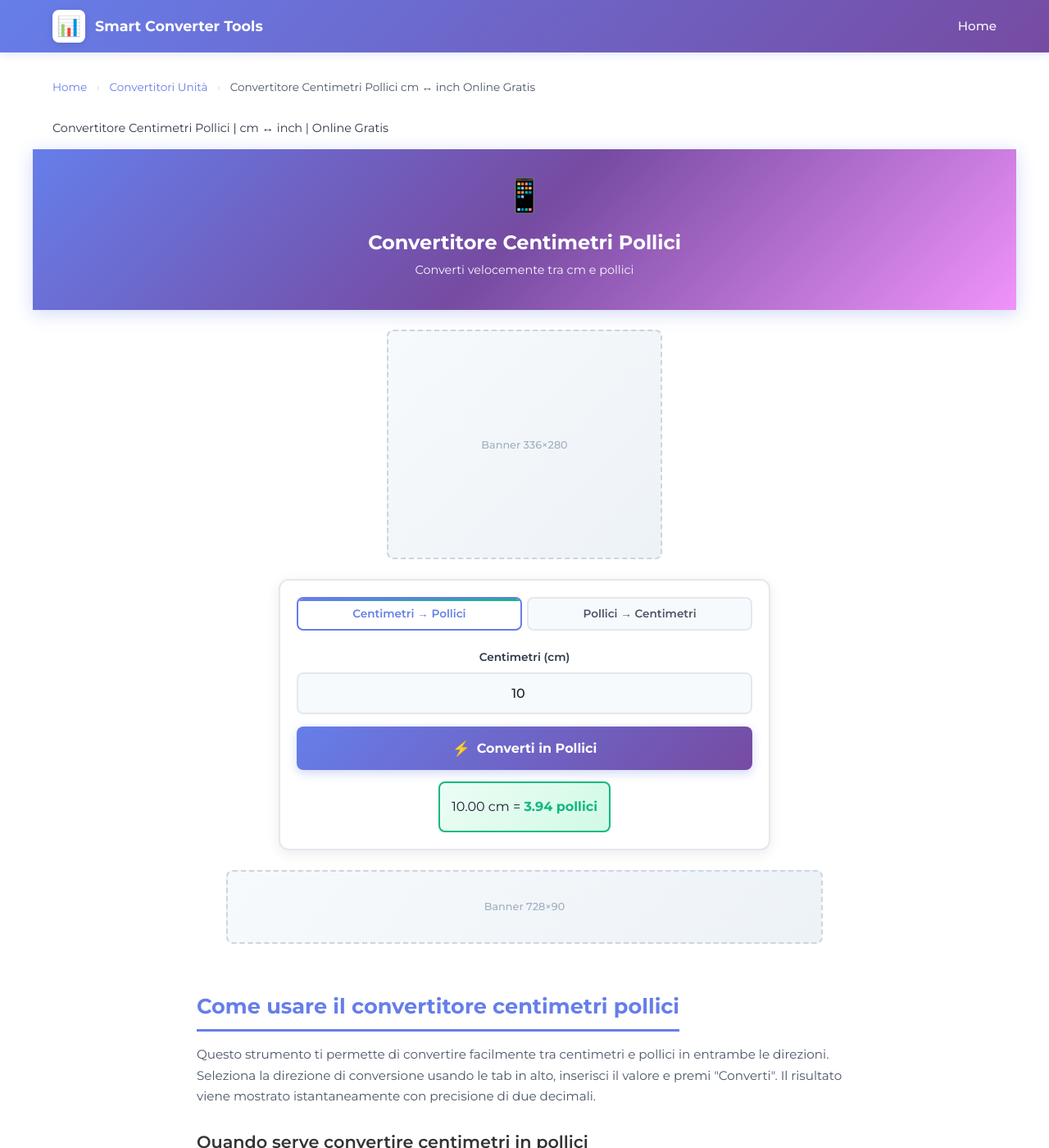
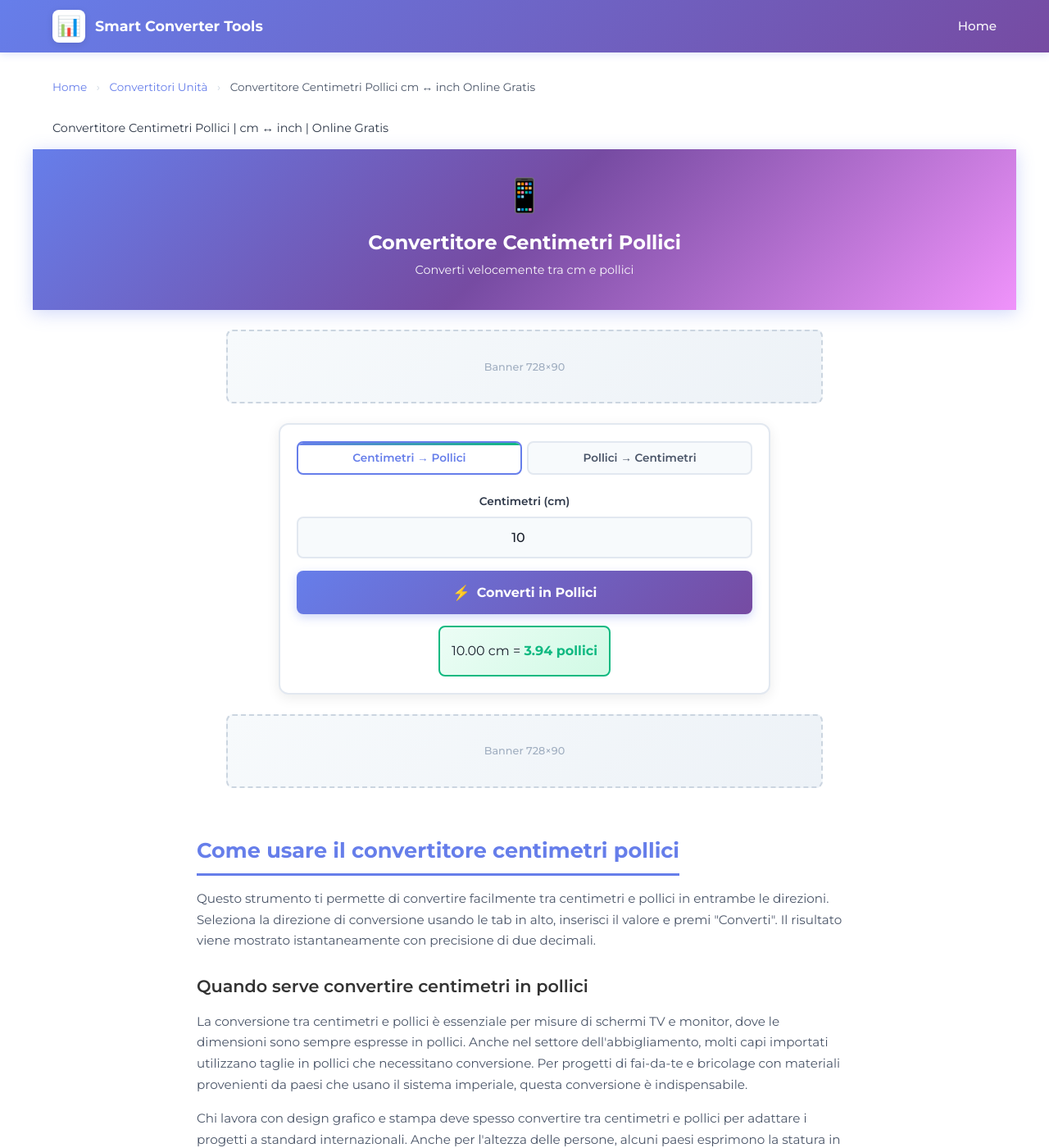
Before and after one commit to Calculator-Platform/smart-converter-tools, a Jekyll site: the page built from _calcolatori/convertitore-centimetri-pollici.md, in a window 1280 px wide and 1400 px high. Shown: the whole window at 82% size. Built offline with Jekyll 4.4.1, drawn with Linux system fonts in a browser that asks for light colours.

Commit message:
Update ad banner dimensions in conversion calculator

```diff
--- a/_calcolatori/convertitore-centimetri-pollici.md
+++ b/_calcolatori/convertitore-centimetri-pollici.md
@@ -15,7 +15,7 @@ subcategory: "lunghezza"
 <!-- ADV SPOT 1: Banner principale above fold -->
 <div class="ad-container ad-primary">
   <div class="ad-placeholder ad-main">
-    <span class="ad-text">Banner 336×280</span>
+    <span class="ad-text">Banner 728×90</span>
   </div>
 </div>
 
@@ -146,7 +146,7 @@ window.addEventListener('load',function(){document.getElementById('cm-input').va
 .ad-label{font-size:0.65rem;color:var(--gray-400);text-transform:uppercase;letter-spacing:0.05em;margin-bottom:0.4rem;font-weight:600}
 .ad-placeholder{background:linear-gradient(135deg,var(--gray-50) 0%,var(--gray-100) 100%);border:2px dashed var(--gray-300);border-radius:8px;display:flex;align-items:center;justify-content:center}
 
-.ad-main{width:336px;height:280px;max-width:100%}
+.ad-main{width:728px;height:90px;max-width:100%}
 .ad-second{width:728px;height:90px;max-width:100%}
 .ad-text{color:var(--gray-400);font-size:0.8rem;font-weight:500}
 
```
